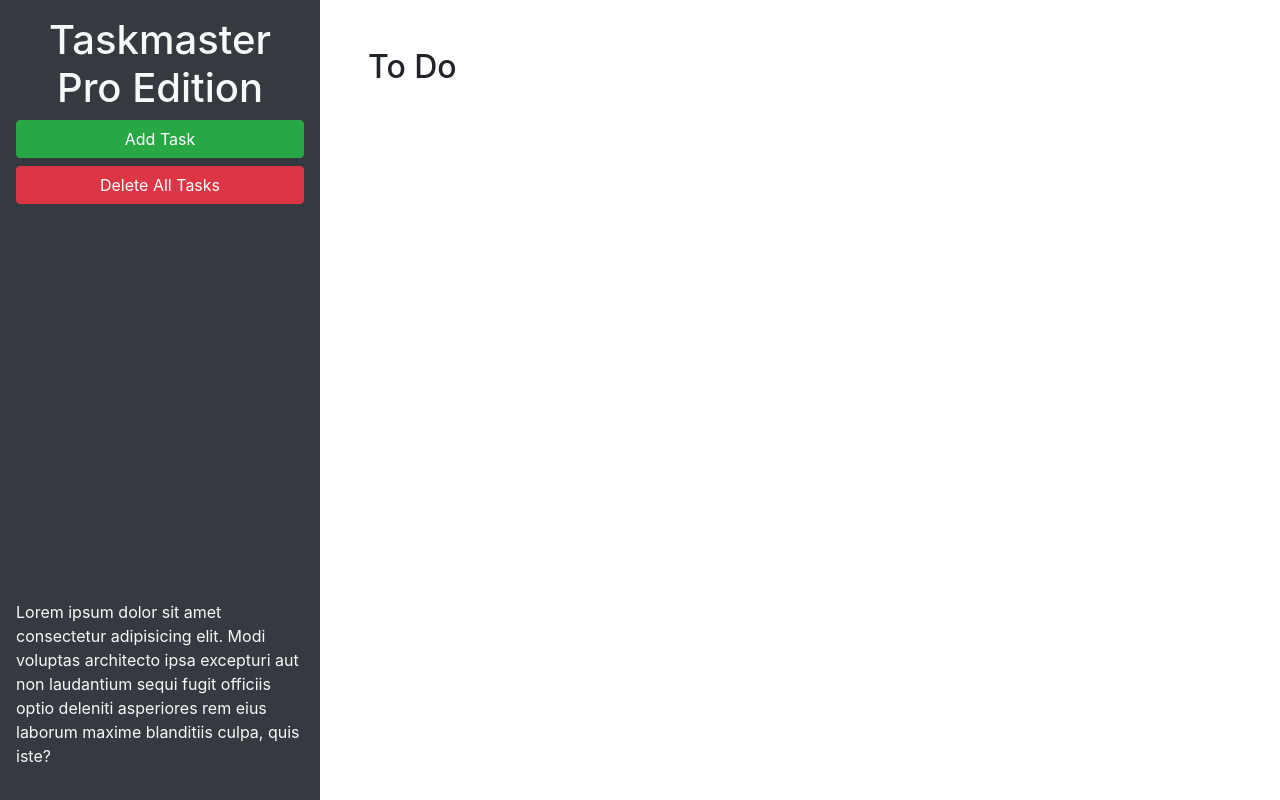
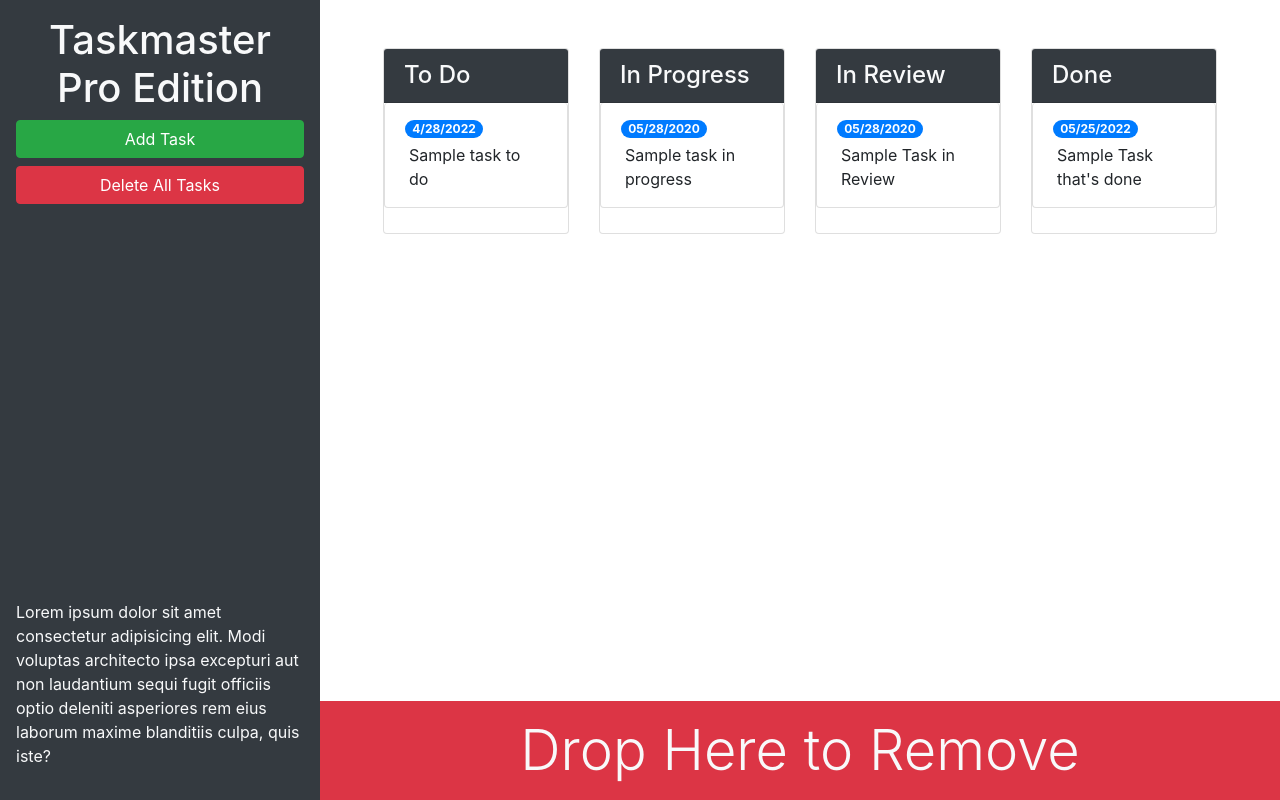
Before and after one commit to AndrewFaugno/taskmaster-pro, a plain HTML site: page index.html in a window 1280 px wide. Drawn offline with nearby package versions, Linux system fonts and the light colour scheme.

Commit message:
design page using bootstrap

```diff
--- a/index.html
+++ b/index.html
@@ -13,21 +13,76 @@
 <body>
 
   <div class="row min-vh-100 no-gutters">
-    <header class="col-12 col-lg-3 bg-dark text-light d-flex flex-column p-4 p-lg-3">
+    <header class="col-12 col-lg-3 bg-dark text-light sticky-top d-flex flex-column p-4 p-lg-3">
       <h1 class="text-center">Taskmaster Pro Edition</h1>
       <button id="create-task" class="btn btn-block btn-success" data-toggle="modal" data-target="#task-form-modal">Add
         Task</button>
       <button id="remove-tasks" class="btn btn-block btn-danger">Delete All Tasks</button>
-      <p class="mt-auto">Lorem ipsum dolor sit amet consectetur adipisicing elit. Modi voluptas architecto ipsa
+      <p class="mt-auto d-none d-lg-block">Lorem ipsum dolor sit amet consectetur adipisicing elit. Modi voluptas architecto ipsa
         excepturi aut non
         laudantium sequi fugit officiis optio deleniti asperiores rem eius laborum maxime blanditiis culpa, quis iste?
       </p>
     </header>
-    <main class="col-12 col-lg-9">
-      <div class="m-5">
-        <h2>To Do</h2>
-        <ul id="list-toDo" class="list-group"> </ul>
+    <main class="col-12 col-lg-9 d-flex flex-column">
+      <div class="m-5 row justify-content-around">
+        <!-- todo start -->
+        <div class="col-12 col-md-6 col-xl-3 mb-3">
+          <div class="card">
+            <h4 class="card-header bg-dark text-light">To Do</h4>
+            <ul id="list-toDo" class="list-group">
+              <li class="list-group-item">
+                <span class="badge badge-primary badge-pill">4/28/2022</span>
+                <p class="m-1">Sample task to do</p>
+              </li>
+            </ul>
+          </div>
+        </div>
+        <!-- todo end -->
+        <!-- in progress start -->
+        <div class="col-12 col-md-6 col-xl-3 mb-3">
+          <div class="card">
+            <h4 class="card-header bg-dark text-light">In Progress</h4>
+            <ul id="list-inProgress" class="list-group">
+              <li class="list-group-item">
+                <span class="badge badge-primary badge-pill">05/28/2020</span>
+                <p class="m-1">Sample task in progress</p>
+              </li>
+            </ul>
+          </div>
+        </div>
+        <!-- in progress end -->
+        <!-- in review start -->
+        <div class="col-12 col-md-6 col-xl-3 mb-3">
+          <div class="card">
+            <h4 class="card-header bg-dark text-light">In Review</h4>
+            <ul id="list-inReview" class="list-group">
+              <li class="list-group-item">
+                <span class="badge badge-primary badge-pill">05/28/2020</span>
+                <p class="m-1">Sample Task in Review</p>
+              </li>
+            </ul>
+          </div>
+        </div>
+        <!-- in review end -->
+        <!-- done start -->
+        <div class="col-12 col-md-6 col-xl-3 mb-3">
+          <div class="card">
+            <h4 class="card-header bg-dark text-light">Done</h4>
+            <ul id="list-done" class="list-group">
+              <li class="list-group-item">
+                <span class="badge badge-primary badge-pill">05/25/2022</span>
+                <p class="m-1">Sample Task that's done</p>
+              </li>
+            </ul>
+          </div>
+        </div>
+        <!-- done end -->
       </div>
+      <!-- trash start -->
+      <div id="trash" class="mt-auto">
+        <div class="w-100 bg-danger p-3 text-center text-light display-4">Drop Here to Remove</div>
+      </div>
+      <!-- trash end -->
     </main>
   </div>
 
@@ -46,11 +101,11 @@
           <form>
             <div class="form-group">
               <label for="modalTaskDescription">Task description</label>
-              <textarea id="modalTaskDescription" rows="3"></textarea>
+              <textarea id="modalTaskDescription" rows="3" class="form-control"></textarea>
             </div>
             <div class="form-group">
               <label for="modalDueDate">Due date</label>
-              <input type="text" id="modalDueDate" placeholder="mm/dd/yyyy" autocomplete="off" />
+              <input type="text" class="form-control" id="modalDueDate" placeholder="mm/dd/yyyy" autocomplete="off" />
             </div>
           </form>
         </div>
```
